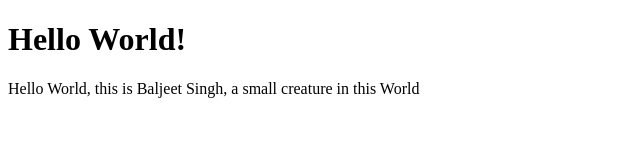
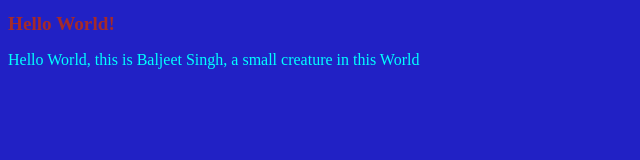
Before and after one commit to baljeet-web/https-github.com-Baljeetg-TA-STYLE-introduction-to-web-and-html-css-THaaaa, a plain HTML site: page index.html in a window 1280 px wide. Shown: the whole page, without its empty margins (0-640 px from the left). Drawn offline with Linux system fonts and the light colour scheme.

Commit message:
add again

```diff
--- a/index.html
+++ b/index.html
@@ -4,6 +4,7 @@
           <title>
            First web page
           </title>
+          <link rel="stylesheet" href="./style.css">
       </head>
       <body>
           <h1>Hello World!</h1>
--- /dev/null
+++ b/style.css
@@ -0,0 +1,5 @@
+body {background-color: rgb(33, 33, 197);}
+h1{color: brown;}
+h1{font-size: larger;}
+p{color: aqua;}
+p{font: lighter;}
```
